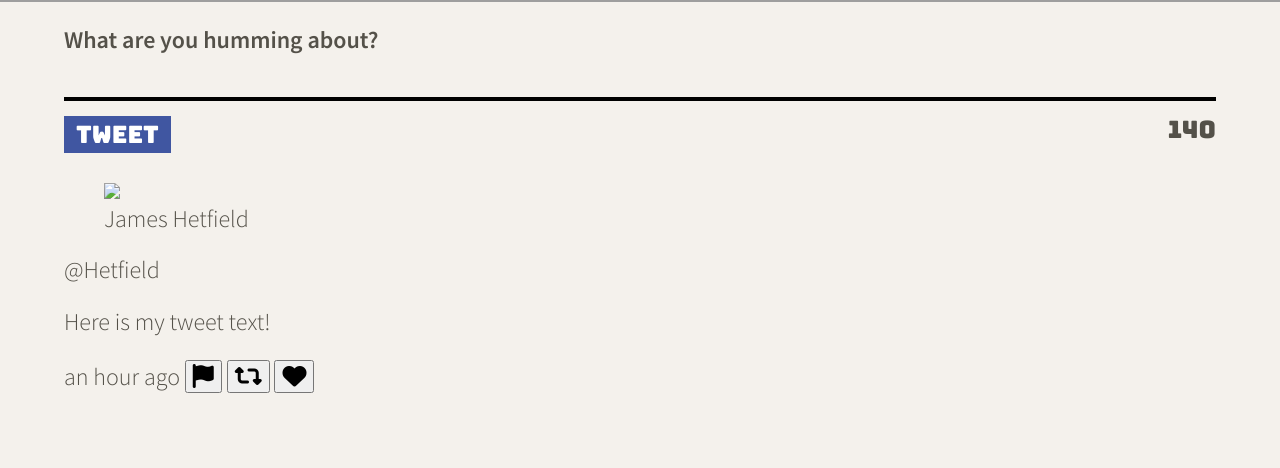
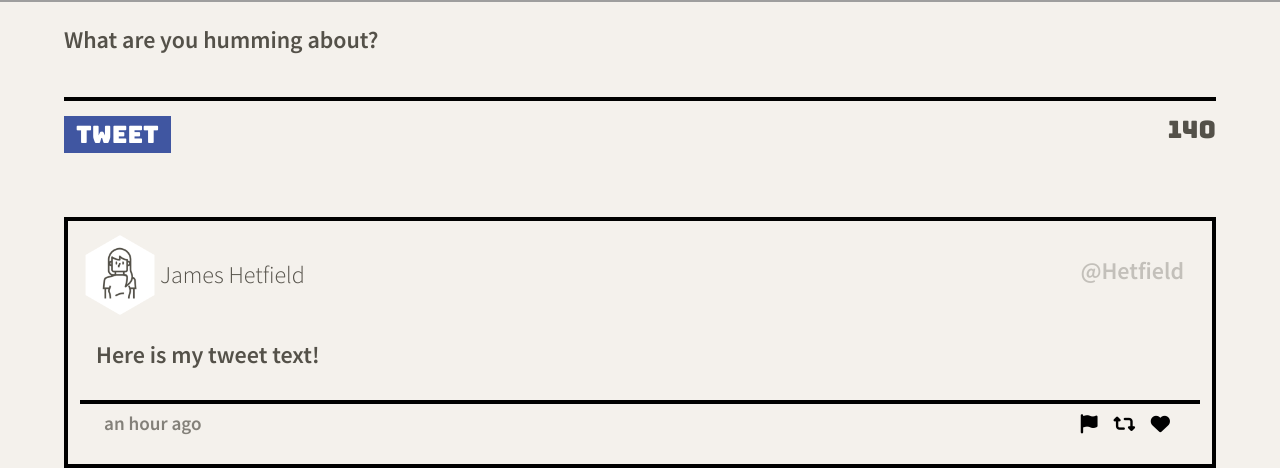
Before and after one commit to loganwoolf/tweeter, a website: page public/index.html in a window 1280 px wide. Shown: the part 518-986 px from the top of the page. Before the commit the page ends 911 px from the top, so only its background shows below. Drawn offline with nearby package versions, Linux system fonts and the light colour scheme; grey boxes are pictures that could not be loaded.

Commit message:
Style timeline and tweet cards

```diff
--- a/public/index.html
+++ b/public/index.html
@@ -18,6 +18,8 @@
   <link rel="stylesheet" href="/styles/nav.css" type="text/css" />
   <link rel="stylesheet" href="/styles/header.css" type="text/css" />
   <link rel="stylesheet" href="/styles/new-tweet.css" type="text/css" />
+  <link rel="stylesheet" href="/styles/timeline.css" type="text/css" />
+
 
   <!-- External JS -->
   <script src="https://ajax.googleapis.com/ajax/libs/jquery/3.4.1/jquery.min.js"></script>
@@ -58,12 +60,12 @@
         </div>
       </form>
     </section>
-    <section class="timeline">
+    <section id="timeline">
 
       <article class="tweet">
         <header>
           <figure>
-            <img src="#">
+            <img src="./images/profile-hex.png">
             <figcaption>James Hetfield</figcaption>
           </figure>
           <p>@Hetfield</p>
--- a/public/styles/timeline.css
+++ b/public/styles/timeline.css
@@ -0,0 +1,56 @@
+#timeline {
+  margin-top: 4rem;
+  display: flex;
+  flex-direction: column;
+  gap: 0.5rem;
+}
+.tweet {
+  display: flex;
+  flex-direction: column;
+  border: 4px solid #000000;
+  padding: 0.5em;
+}
+.tweet:hover {
+  box-shadow: 8px 8px #00000020;
+}
+.tweet p {
+  font-weight: 600;
+  padding: 1.5rem 1rem 2rem;
+  margin: 0;
+}
+.tweet header {
+  display: flex;
+  justify-content: space-between;
+  align-items: center;
+}
+.tweet figure {
+  display: flex;
+  align-items: center;
+  margin: 0;
+}
+.tweet header img {
+  width: 5rem;
+}
+.tweet header p {
+  font-weight: 600;
+  opacity: 30%;
+}
+.tweet footer {
+  display: flex;
+  justify-content: space-between;
+  align-items: flex-start;
+  border-top: 4px solid black;
+  padding: 0.5rem 1.5rem 1rem;
+  font-weight: 600;
+  font-size: 0.8em;
+}
+.tweet footer time {
+  opacity: 70%;
+}
+.tweet footer button {
+  border: unset;
+  background-color: unset;
+}
+.tweet footer button:hover {
+  color: goldenrod;
+}
```
